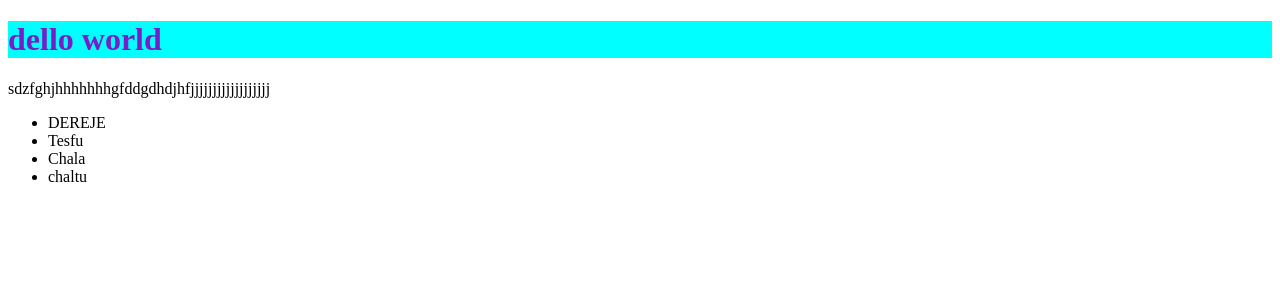
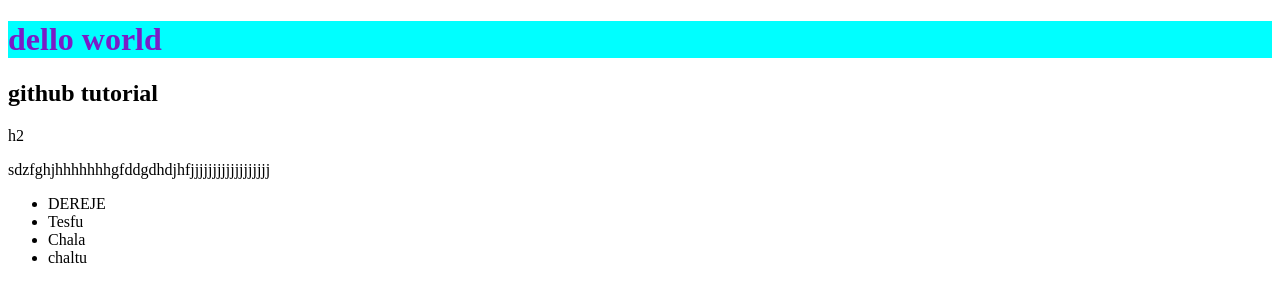
Before and after one commit to Deredereje/Learngit, a plain HTML site: page index.html in a window 1280 px wide. Drawn offline with Linux system fonts and the light colour scheme.

Commit message:
new heading

```diff
--- a/index.html
+++ b/index.html
@@ -8,6 +8,7 @@
   </head>
   <body>
 <h1>dello world</h1>
+    <h2> github tutorial</h2>h2
 <p>sdzfghjhhhhhhhgfddgdhdjhfjjjjjjjjjjjjjjjjjj</p>
   <ul>
     <li>DEREJE</li>
```
